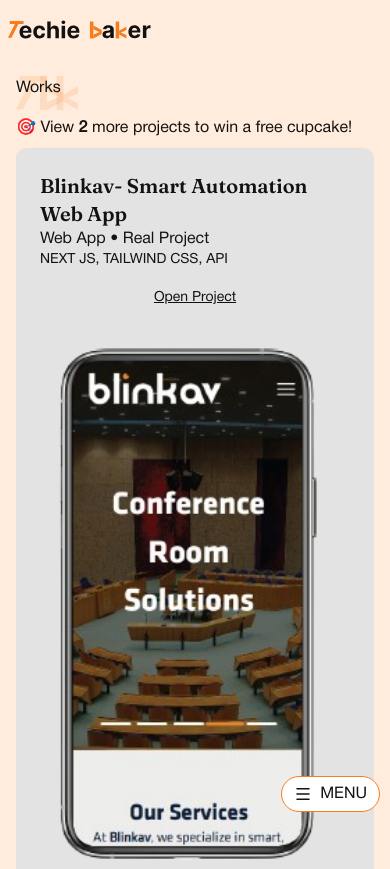
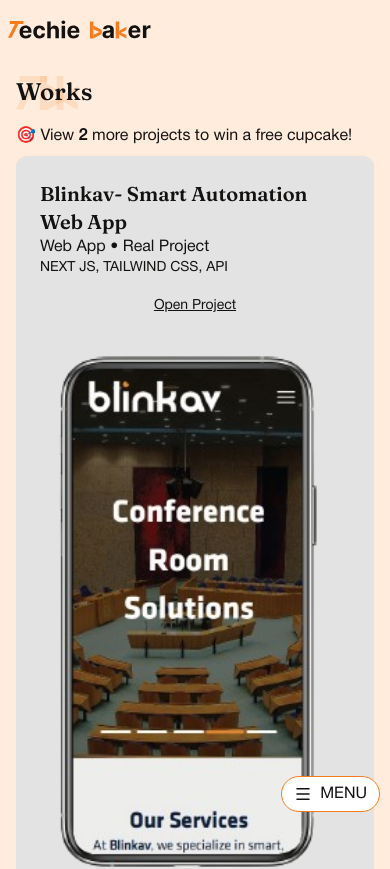
Before and after one commit to codinBabe/techiebaker, a Next.js app: page /work in a window 390 px wide. Shown: the top 869 px of the page. Built offline with nearby package versions, Linux system fonts and the light colour scheme.

Commit message:
feat:fix mobile layout overflow

```diff
--- a/app/work/page.tsx
+++ b/app/work/page.tsx
@@ -9,7 +9,11 @@
 export default function Page() {
   const { projectsViewed, handleProjectView } = useViewedProjects();
   return (
-    <SectionCard title="Works" className="md:mt-10 relative overflow-hidden">
+    <SectionCard
+      title="Works"
+      titleCls
+      className="md:mt-10 relative overflow-hidden"
+    >
       <>
         {projectsViewed < 2 ? (
           <p className="my-2">
```
